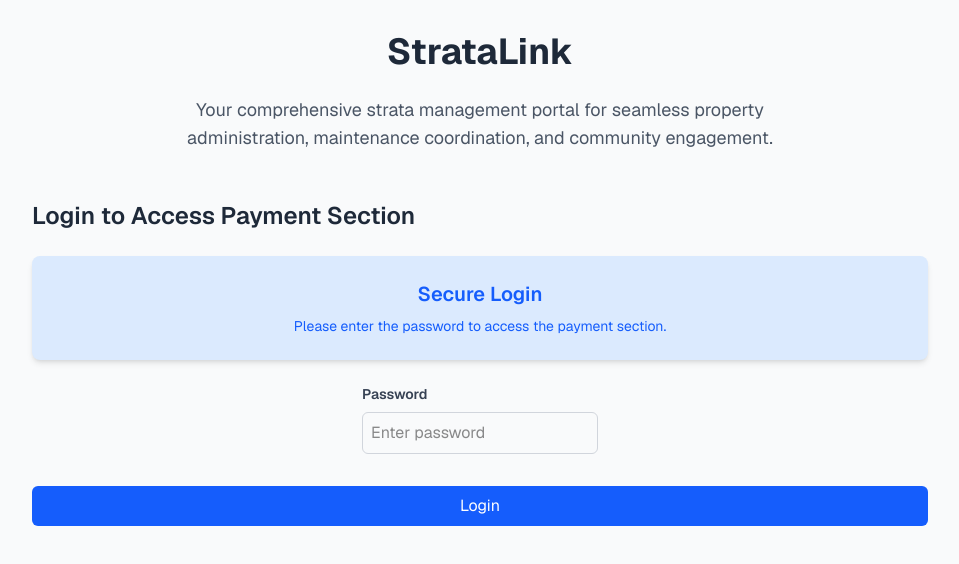
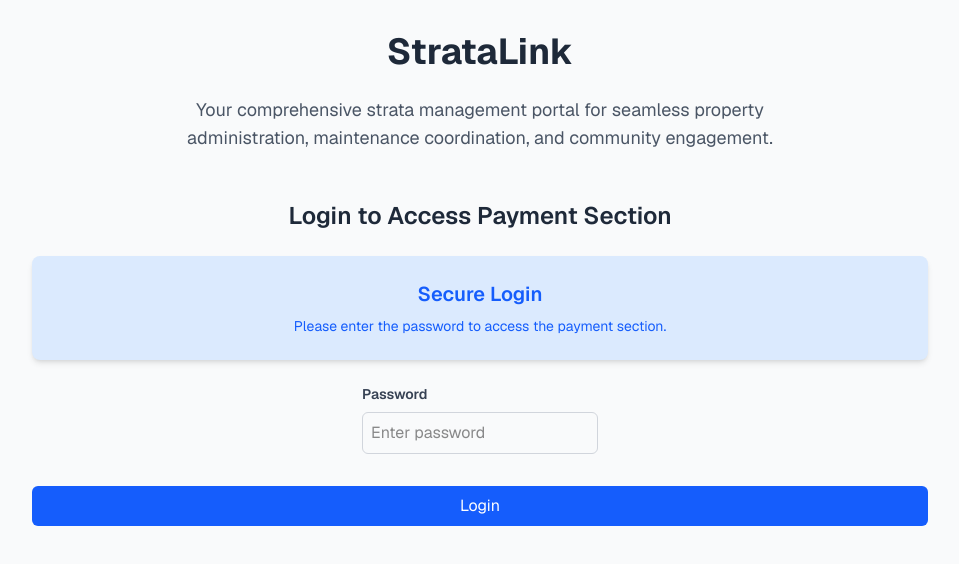
Before and after one commit to rudrooh/strata-corporate, a Next.js app in the folder strata-management/: page / in a window 1280 px wide. Shown: the top 564 px of the page, without its empty margins (160-1119 px from the left). Built offline with nearby package versions, Linux system fonts and the light colour scheme.

Commit message:
login fix 3

```diff
--- a/strata-management/src/app/page.tsx
+++ b/strata-management/src/app/page.tsx
@@ -61,7 +61,7 @@ export default function Home() {
 
         {/* Login Section */}
         <section className="mb-16">
-          <h2 className="text-2xl font-semibold text-gray-800 mb-6">Login to Access Payment Section</h2>
+          <h2 className="text-2xl font-semibold text-gray-800 mb-6 text-center">Login to Access Payment Section</h2>
 
           <div className="grid grid-cols-1 gap-6">
             {/* Login form */}
```
